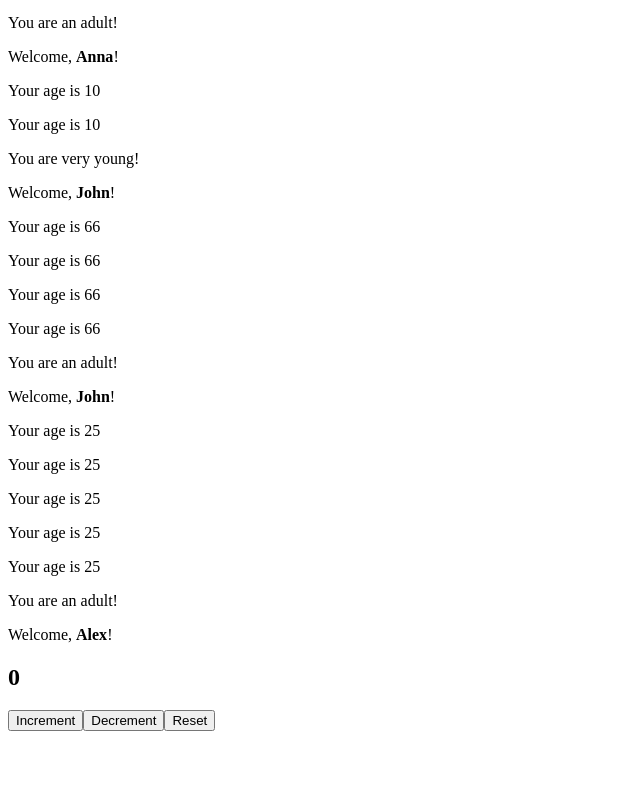
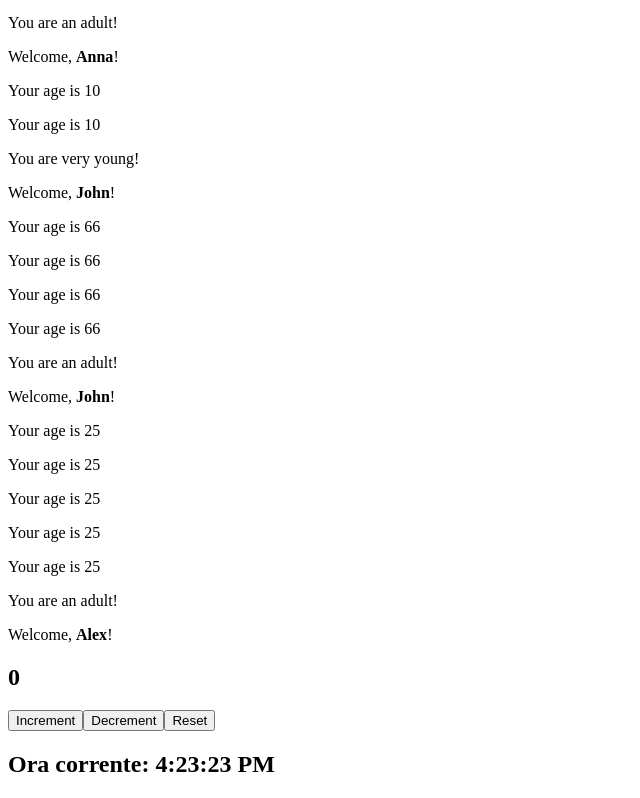
Before and after one commit to monika1253/esercizi_piattaforma, a React (Vite) app: page / in a window 1280 px wide. Shown: the part 342-1140 px from the top of the page, without its empty margins (0-640 px from the left). Before the commit the page ends 1081 px from the top, so only its background shows below. Built offline with nearby package versions, Linux system fonts and the light colour scheme.

Commit message:
useEffect

```diff
--- a/src/App.tsx
+++ b/src/App.tsx
@@ -1,6 +1,7 @@
 import { Hello } from "./Hello";
 import { Welcome } from "./Welcome";
 import { Counter } from "./Counter";
+import { Clock } from "./Clock";
 
 export function App() {
   return (
@@ -12,10 +13,12 @@ export function App() {
       <Welcome name="John" age={66} />
       <Welcome name="John" age={25} />
       <Welcome name="Alex" />
-      <Counter initialValue={0} step={1} />
+      <Counter initialValue={0} step={2} />
+      <Clock />
     </div>
   );
 }
+export default App;
 /*
 -Puoi utilizzare il componente Hello più di una volta nel componente App? Cosa succede se lo fai?
 Sì, puoi usarlo più volte. Ogni volta che usi <Hello />, React renderizza un'altra istanza di quel componente, quindi vedrai il contenuto duplicato nel DOM.
--- /dev/null
+++ b/src/Clock.tsx
@@ -0,0 +1,15 @@
+import { useState, useEffect } from "react";
+
+export function Clock() {
+  const [time, setTime] = useState(new Date());
+
+  useEffect(() => {
+    const intervalId = setInterval(() => {
+      setTime(new Date());
+    }, 1000);
+
+    return () => clearInterval(intervalId);
+  }, []);
+
+  return <h2>Ora corrente: {time.toLocaleTimeString()}</h2>;
+}
--- a/src/Counter.tsx
+++ b/src/Counter.tsx
@@ -14,7 +14,7 @@ e renderizzalo all'interno del componente Counter, passandogli la variabile di s
 Il pulsante per decrementare dovrebbe decrementare il contatore della quantità passata come prop,
 e il pulsante per resettare dovrebbe riportare il contatore al valore iniziale passato come prop.
  */
-import { useState } from "react";
+import { useState, useEffect } from "react";
 import CounterDisplay from "./CounterDisplay";
 
 interface CounterProps {
@@ -24,6 +24,11 @@ interface CounterProps {
 
 export function Counter({ initialValue = 0, step = 1 }: CounterProps) {
   const [counter, setCounter] = useState(initialValue);
+
+  //effetto collaterale per stampare il valore del contatore ogni volta che cambia
+  useEffect(() => {
+    console.log("Valore corrente del contatore:", counter);
+  }, [counter]);
 
   function handleIncrement() {
     setCounter((prev) => prev + step);
```
